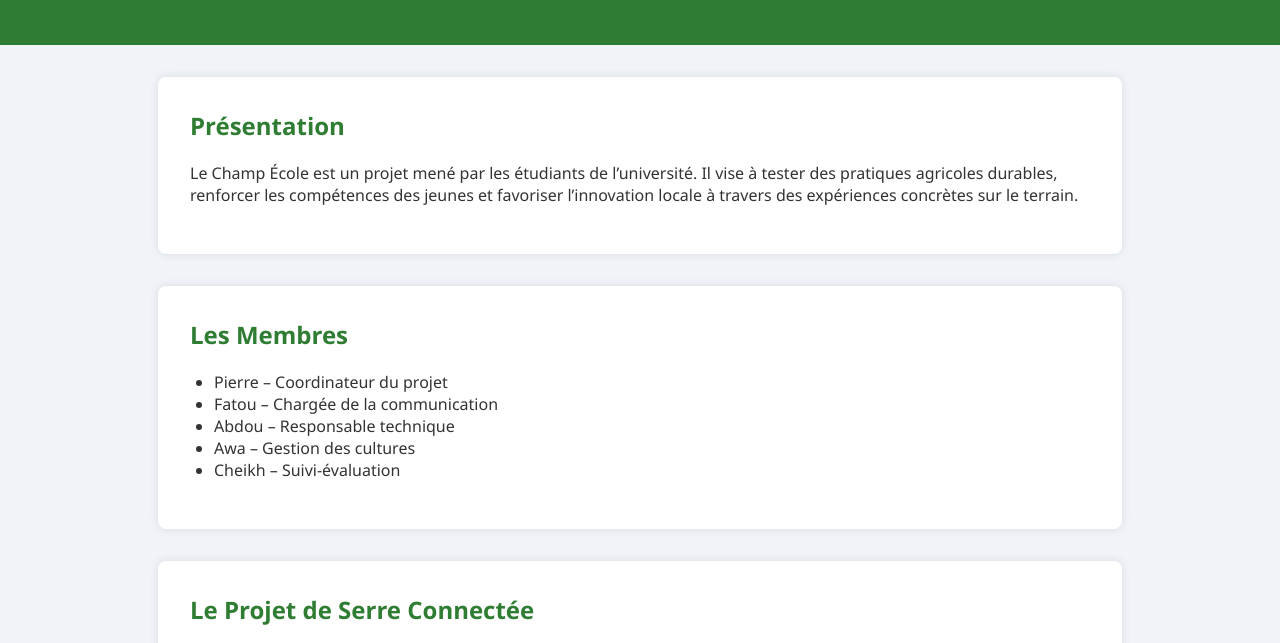
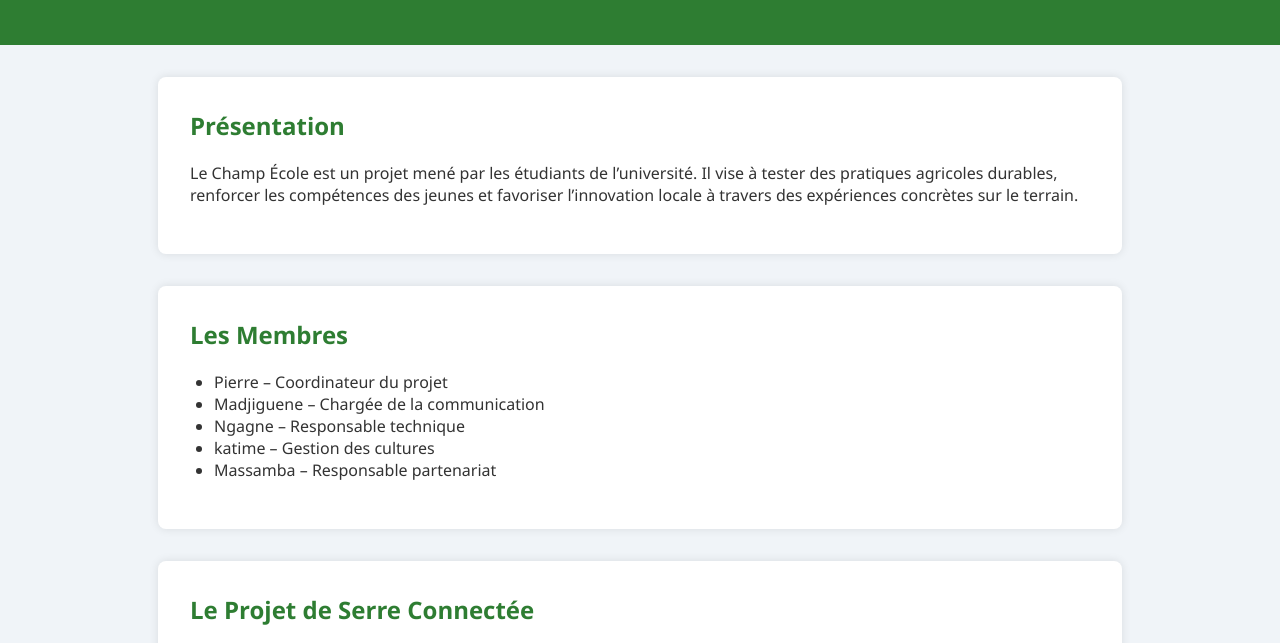
Before and after one commit to galisto74/champ-ecole, a plain HTML site: page index.html in a window 1280 px wide. Shown: the part 128-771 px from the top of the page. Drawn offline with Linux system fonts and the light colour scheme.

Commit message:
Update index.html

```diff
--- a/index.html
+++ b/index.html
@@ -79,10 +79,10 @@
     <h2>Les Membres</h2>
     <ul>
       <li>Pierre – Coordinateur du projet</li>
-      <li>Fatou – Chargée de la communication</li>
-      <li>Abdou – Responsable technique</li>
-      <li>Awa – Gestion des cultures</li>
-      <li>Cheikh – Suivi-évaluation</li>
+      <li>Madjiguene – Chargée de la communication</li>
+      <li>Ngagne – Responsable technique</li>
+      <li>katime – Gestion des cultures</li>
+      <li>Massamba – Responsable partenariat</li>
     </ul>
   </section>
 
```
